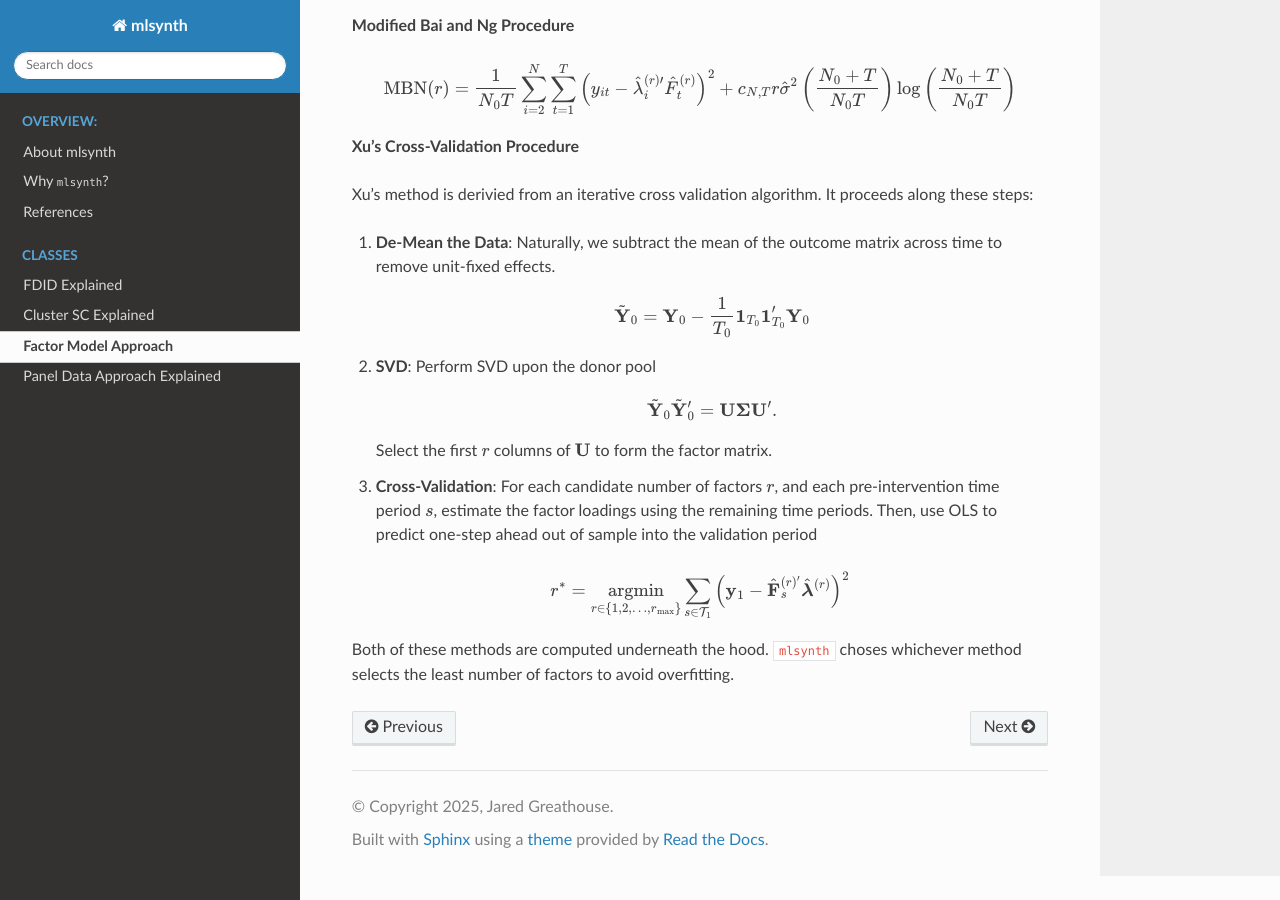
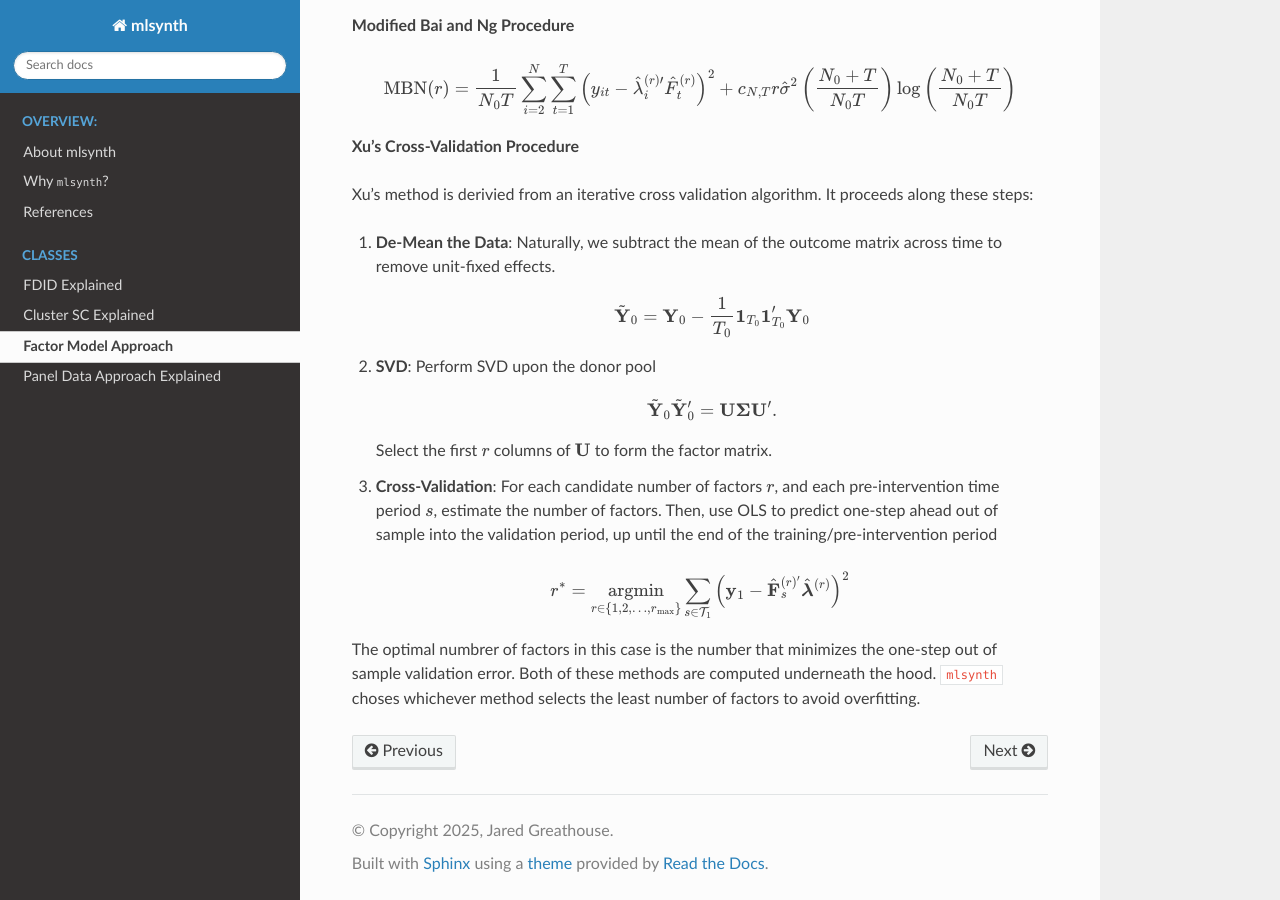
Before and after one commit to jgreathouse9/mlsynth, a Sphinx documentation site: the page built from docs/fma.rst, in a window 1280 px wide and 900 px high, scrolled down 722 px. Built offline with Sphinx 7.4.7 and the Read the Docs theme 3.1.0, drawn with Linux system fonts in a browser that asks for light colours; pages that are not in the unit, such as notebooks, are missing from menus.

Commit message:
Update fma.rst

```diff
--- a/docs/fma.rst
+++ b/docs/fma.rst
@@ -38,11 +38,11 @@ Xu's method is derivied from an iterative cross validation algorithm. It proceed
 
    Select the first :math:`r` columns of :math:`\mathbf{U}` to form the factor matrix.
 
-3. **Cross-Validation**: For each candidate number of factors  :math:`r`, and each pre-intervention time period :math:`s`, estimate the factor loadings using the remaining time periods. Then, use OLS to predict one-step ahead out of sample into the validation period
+3. **Cross-Validation**: For each candidate number of factors  :math:`r`, and each pre-intervention time period :math:`s`, estimate the number of factors. Then, use OLS to predict one-step ahead out of sample into the validation period, up until the end of the training/pre-intervention period
 
 .. math::
 
    r^\ast = \operatorname*{argmin}_{r \in \{1, 2, \ldots, r_{\max}\}} \sum_{s \in \mathcal{T}_1} \left( \mathbf{y}_1 - \hat{\mathbf{F}}_s^{(r)'} \hat{\boldsymbol{\lambda}}^{(r)} \right)^2
 
 
-Both of these methods are computed underneath the hood. ``mlsynth`` choses whichever method selects the least number of factors to avoid overfitting.
+The optimal numbrer of factors in this case is the number that minimizes the one-step out of sample validation error. Both of these methods are computed underneath the hood. ``mlsynth`` choses whichever method selects the least number of factors to avoid overfitting.
```
